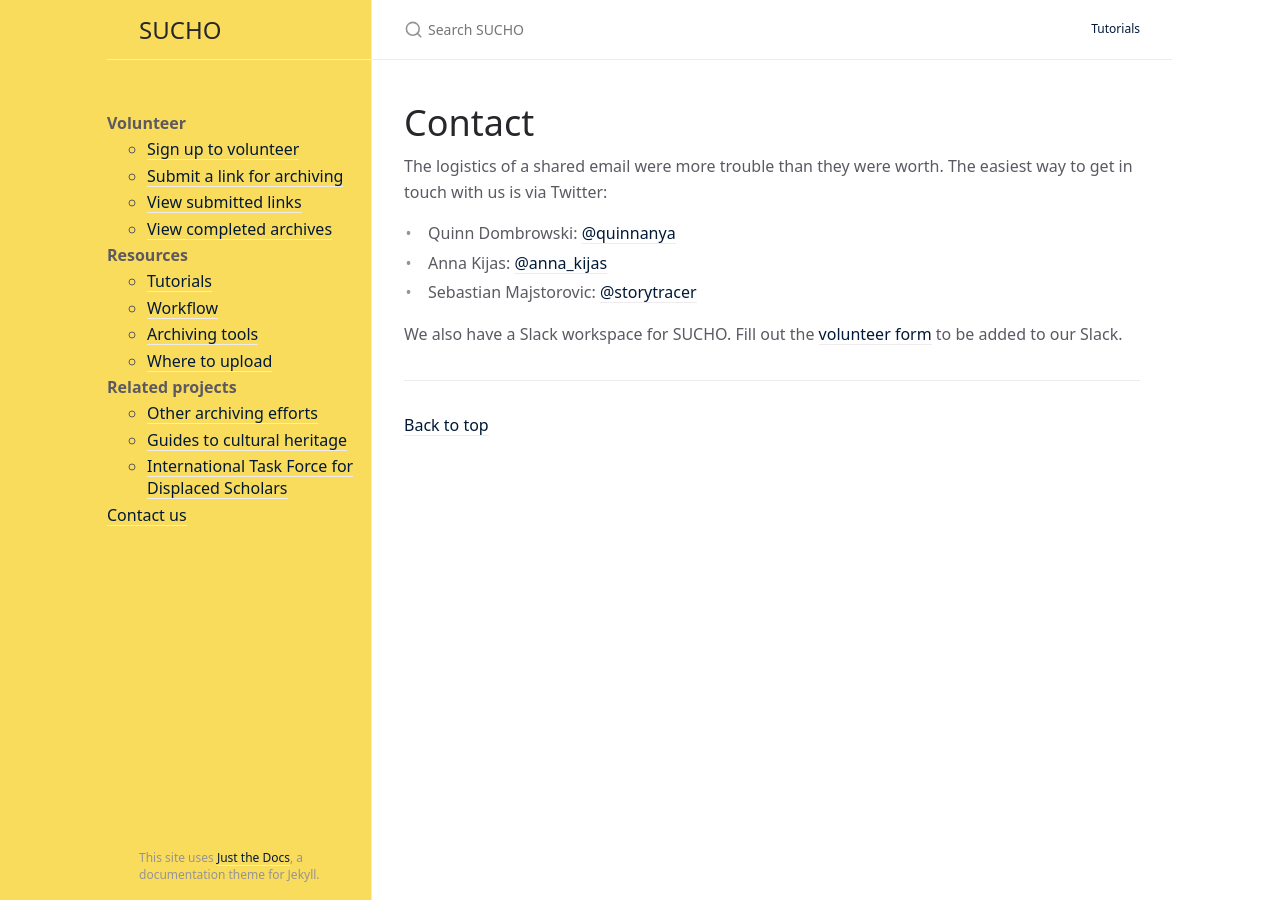
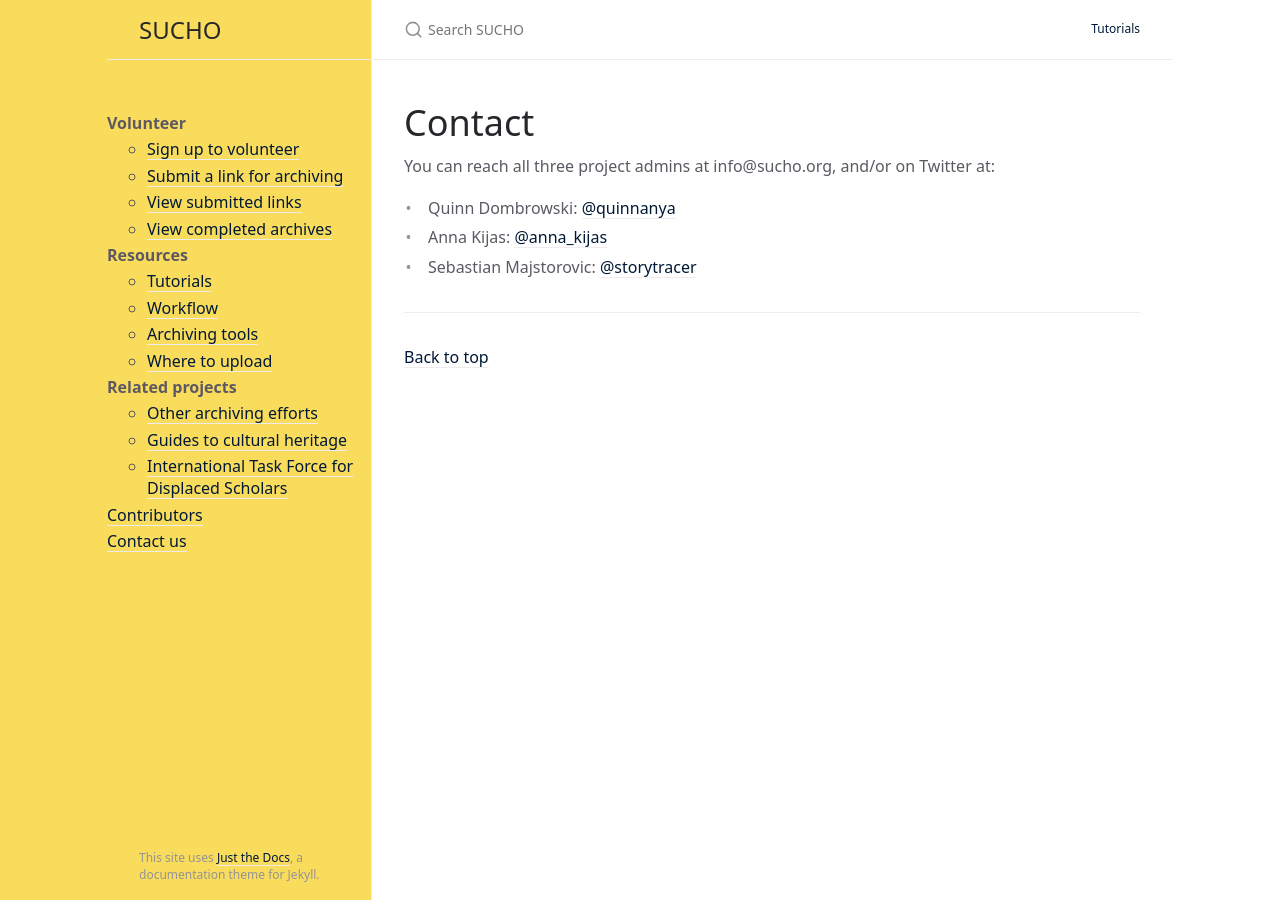
Before and after one commit to sucho-archiving/sucho-archiving.github.io, a Jekyll site: the page built from contact.md, in a window 1280 px wide. Built offline with Jekyll 4.4.1, drawn with Linux system fonts in a browser that asks for light colours; our own code applies the rules of GitHub Pages for plain Markdown files.

Commit message:
Update nav / contact page

```diff
--- a/_includes/nav.html
+++ b/_includes/nav.html
@@ -23,5 +23,6 @@
 			<li><a href="https://docs.google.com/document/d/1S0qKI9NoIMKVSoJ17R-_d4vkcolvCK4Is1dgGkFjgto/edit">International Task Force for Displaced Scholars</a></li>
 		</ul>
 	</li>
+	<li><a href="/contributors">Contributors</a></li>
 	<li><a href="/contact">Contact us</a></li>
 </ul>
--- a/contact.md
+++ b/contact.md
@@ -5,10 +5,8 @@
 
 # Contact
 
-The logistics of a shared email were more trouble than they were worth. The easiest way to get in touch with us is via Twitter:
+You can reach all three project admins at info@sucho.org, and/or on Twitter at:
 
 - Quinn Dombrowski: [@quinnanya](https://twitter.com/quinnanya)
 - Anna Kijas: [@anna_kijas](https://twitter.com/anna_kijas)
 - Sebastian Majstorovic: [@storytracer](https://twitter.com/storytracer)
-
-We also have a Slack workspace for SUCHO. Fill out the [volunteer form](https://docs.google.com/forms/d/e/1FAIpQLSc6KbhtEOI8zKsQmKT_waE1XlYEF1E6t-HzJ7Gc1EBfMvMg_A/viewform) to be added to our Slack.
```
